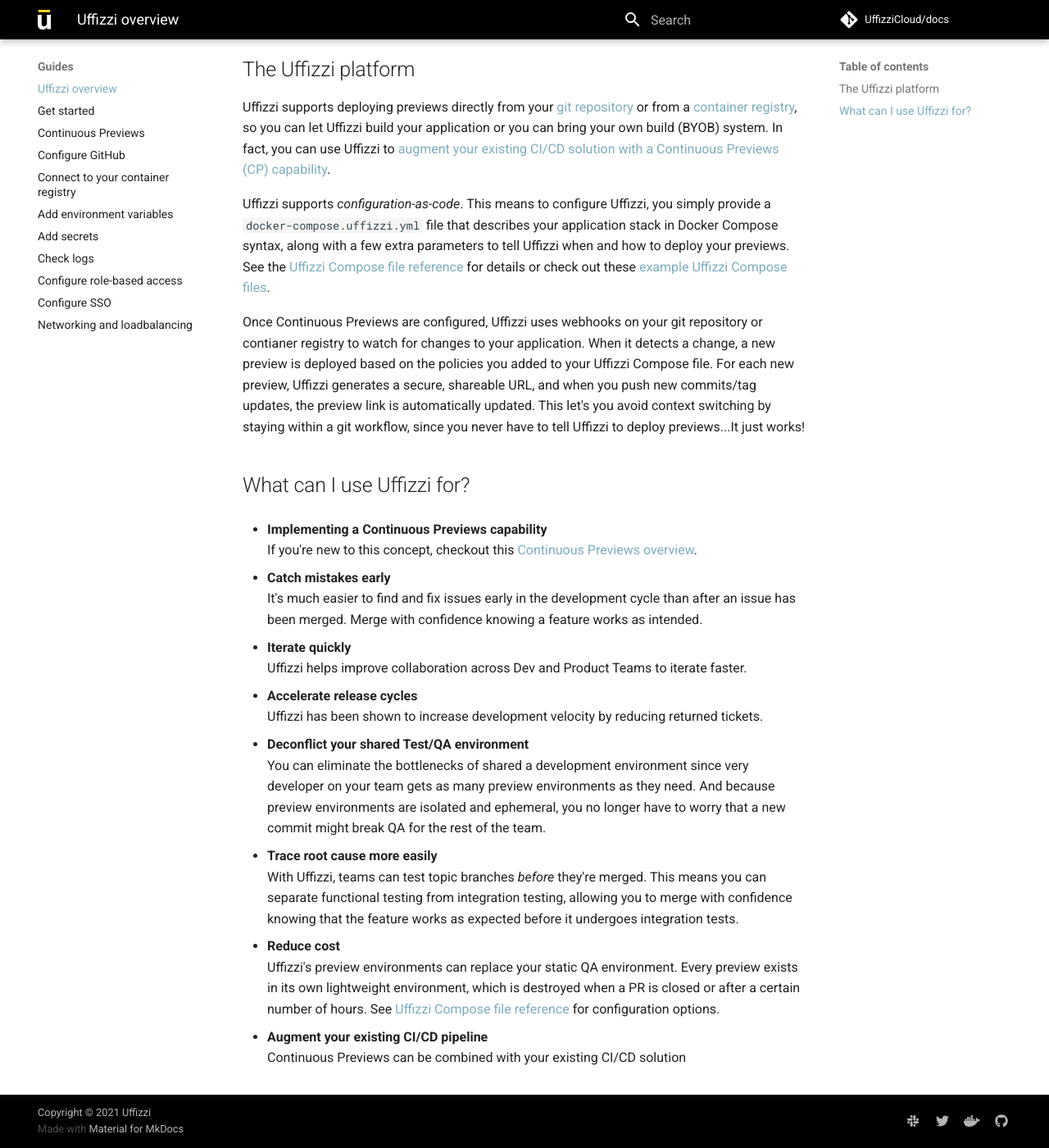
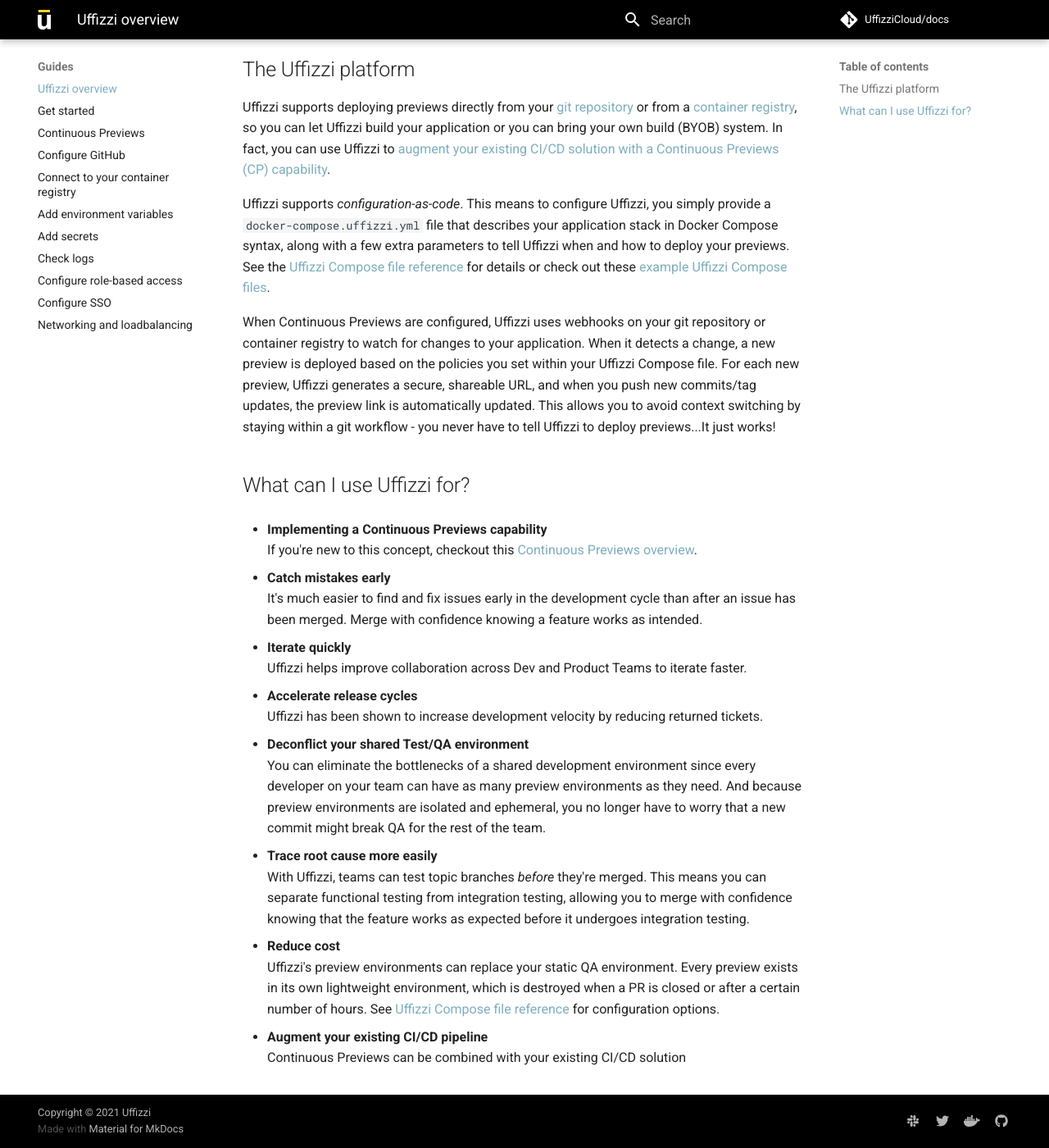
Before and after one commit to UffizziCloud/docs, an MkDocs documentation site: the page built from docs/guides/uffizzi-overview.md, in a window 1280 px wide and 1400 px high, scrolled down 676 px. Shown: the whole window at 82% size. Built offline with MkDocs 1.6.1 and Material for MkDocs 9.7.7, drawn with Linux system fonts in a browser that asks for light colours; comment, search, counter and statistics services are not loaded.

Commit message:
Update uffizzi-overview.md

```diff
--- a/docs/guides/uffizzi-overview.md
+++ b/docs/guides/uffizzi-overview.md
@@ -12,7 +12,7 @@
 
 Uffizzi supports *configuration-as-code*. This means to configure Uffizzi, you simply provide a `docker-compose.uffizzi.yml` file that describes your application stack in Docker Compose syntax, along with a few extra parameters to tell Uffizzi when and how to deploy your previews. See the [Uffizzi Compose file reference](../references/compose-spec.md) for details or check out these [example Uffizzi Compose files](../references/example-compose.md).
 
-Once Continuous Previews are configured, Uffizzi uses webhooks on your git repository or contianer registry to watch for changes to your application. When it detects a change, a new preview is deployed based on the policies you added to your Uffizzi Compose file. For each new preview, Uffizzi generates a secure, shareable URL, and when you push new commits/tag updates, the preview link is automatically updated. This let's you avoid context switching by staying within a git workflow, since you never have to tell Uffizzi to deploy previews...It just works!
+When Continuous Previews are configured, Uffizzi uses webhooks on your git repository or container registry to watch for changes to your application. When it detects a change, a new preview is deployed based on the policies you set within your Uffizzi Compose file. For each new preview, Uffizzi generates a secure, shareable URL, and when you push new commits/tag updates, the preview link is automatically updated. This allows you to avoid context switching by staying within a git workflow - you never have to tell Uffizzi to deploy previews...It just works!
 
 ## What can I use Uffizzi for?
 
@@ -29,10 +29,10 @@
 Uffizzi has been shown to increase development velocity by reducing returned tickets.
 
 - **Deconflict your shared Test/QA environment**
-You can eliminate the bottlenecks of shared a development environment since very developer on your team gets as many preview environments as they need. And because preview environments are isolated and ephemeral, you no longer have to worry that a new commit might break QA for the rest of the team.
+You can eliminate the bottlenecks of a shared development environment since every developer on your team can have as many preview environments as they need. And because preview environments are isolated and ephemeral, you no longer have to worry that a new commit might break QA for the rest of the team.
 
 - **Trace root cause more easily**
-With Uffizzi, teams can test topic branches *before* they're merged. This means you can separate functional testing from integration testing, allowing you to merge with confidence knowing that the feature works as expected before it undergoes integration tests.
+With Uffizzi, teams can test topic branches *before* they're merged. This means you can separate functional testing from integration testing, allowing you to merge with confidence knowing that the feature works as expected before it undergoes integration testing.
 
 - **Reduce cost**
 Uffizzi's preview environments can replace your static QA environment. Every preview exists in its own lightweight environment, which is destroyed when a PR is closed or after a certain number of hours. See [Uffizzi Compose file reference](references/compose-spec.md) for configuration options.
```
